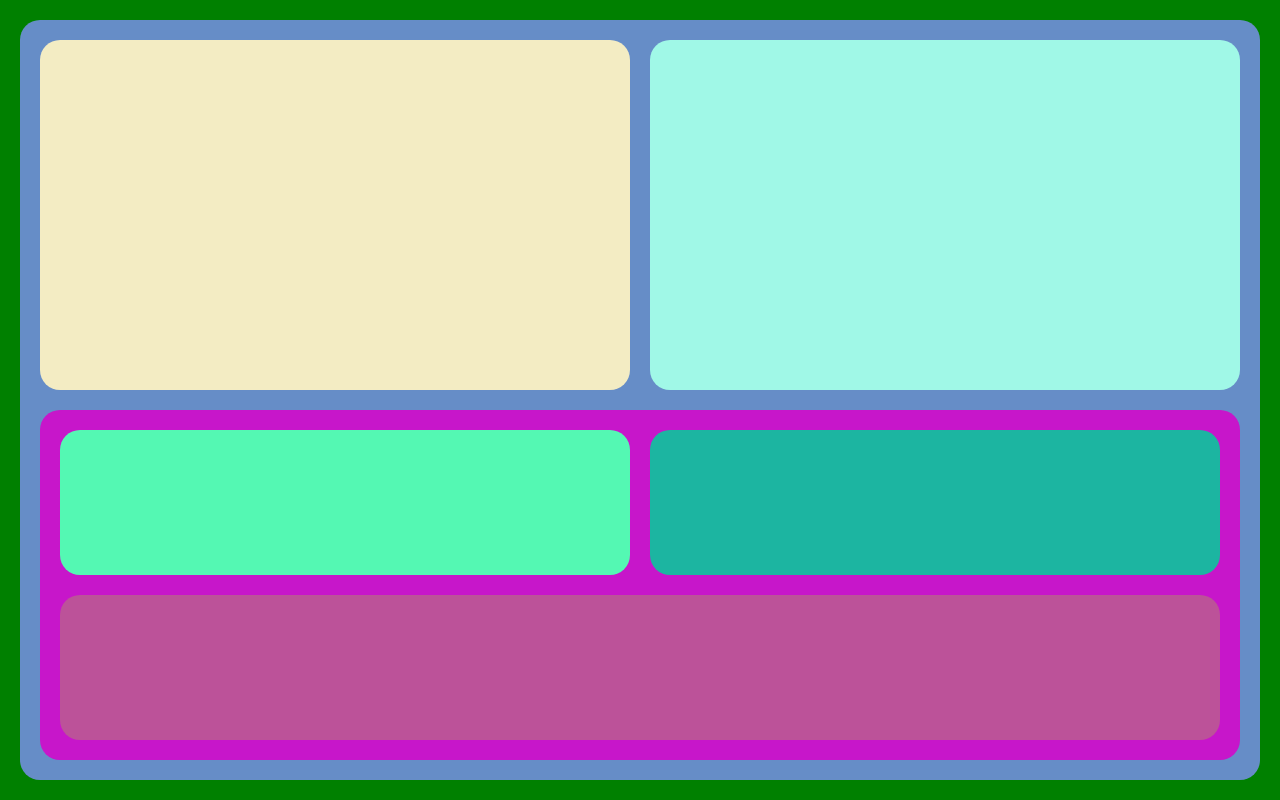
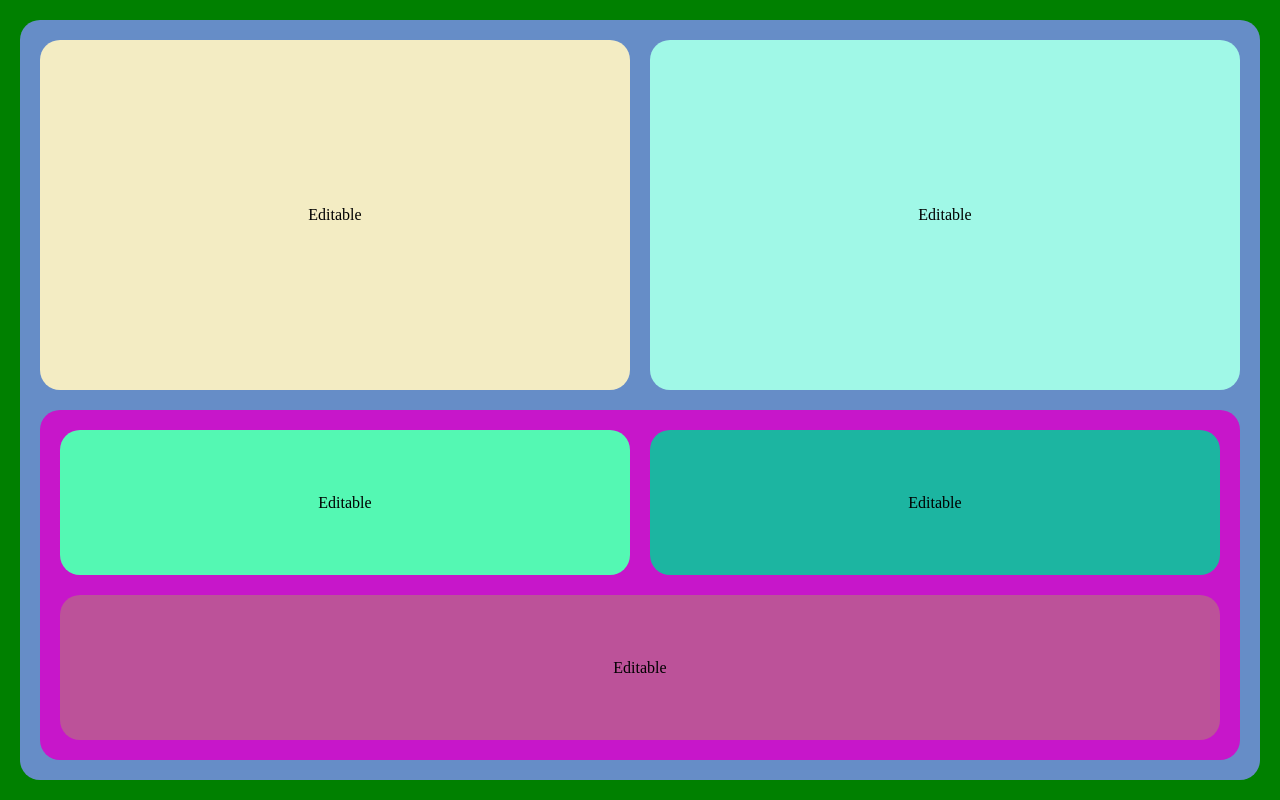
Before and after one commit to pactmd/sune, a Nuxt app: page / in a window 1280 px wide. Built offline with nearby package versions, Linux system fonts and the light colour scheme.

Commit message:
leafnode detection

```diff
--- a/src/components/Tile.vue
+++ b/src/components/Tile.vue
@@ -1,5 +1,6 @@
 <template>
     <div :style="{backgroundColor: randomColor()}" class="tile-wrapper">
+        <p v-if="!props.tiledata.children">Editable</p>
         <div v-for="(_, columnIndex) in props.tiledata.children" :key="columnIndex" class="tile column">
             <div v-for="(row, rowIndex) in props.tiledata.children![columnIndex]" :key="rowIndex" class="tile row">
                 <Tile :tiledata="row"></Tile>
```
